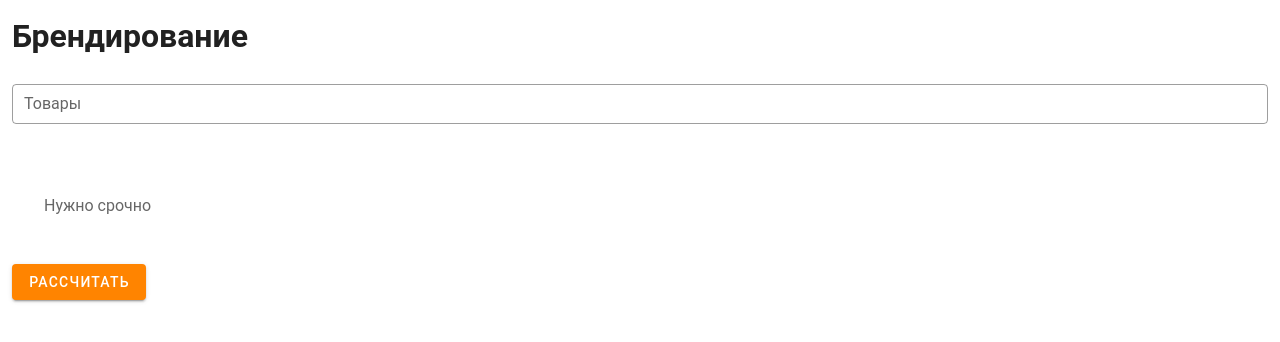
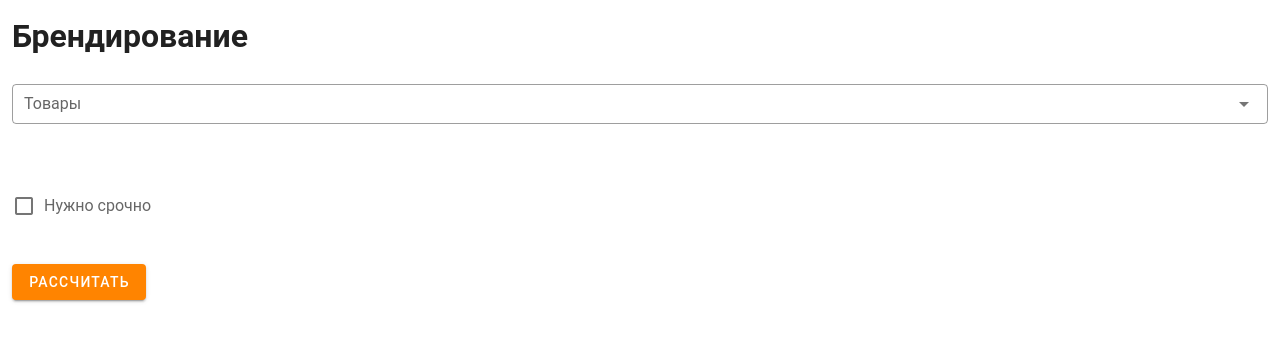
Before and after one commit to kh1ndr1kson/fancyarmor-calc, a Vue app: page / in a window 1280 px wide. Shown: the top 342 px of the page. Built offline with nearby package versions, Linux system fonts and the light colour scheme; no server answers.

Commit message:
Подключены mdi шрифты для иконок

```diff
--- a/package.json
+++ b/package.json
@@ -1,6 +1,6 @@
 {
 	"name": "calculator",
-	"version": "0.2.1",
+	"version": "0.2.2",
 	"private": true,
 	"scripts": {
 		"serve": "vue-cli-service serve",
@@ -17,6 +17,7 @@
 		"vuetify": "^2.4.11"
 	},
 	"devDependencies": {
+		"@mdi/font": "^5.9.55",
 		"@vue/cli-plugin-babel": "~4.5.0",
 		"@vue/cli-plugin-eslint": "~4.5.0",
 		"@vue/cli-service": "^4.1.1",
--- a/src/App.vue
+++ b/src/App.vue
@@ -74,11 +74,7 @@
       </v-col>
     </v-slide-x-transition>
     <v-col>
-      <v-checkbox
-        v-model="currentData.rush"
-        label="Нужно срочно"
-        color="red"
-      ></v-checkbox>
+      <v-checkbox v-model="currentData.rush" label="Нужно срочно"></v-checkbox>
       <v-slide-y-transition>
         <v-select
           v-if="currentData.rush"
--- a/src/plugins/vuetify.js
+++ b/src/plugins/vuetify.js
@@ -1,8 +1,12 @@
 import Vue from 'vue'
 import Vuetify from 'vuetify'
 import 'vuetify/dist/vuetify.min.css'
+import '@mdi/font/css/materialdesignicons.css'
 
 Vue.use(Vuetify);
 
 export default new Vuetify({
+	icons: {
+    iconfont: 'mdi', // default - only for display purposes
+  },
 });
```
Also changed, not shown: 1 other file (tests, documents, lock files or other folders).
